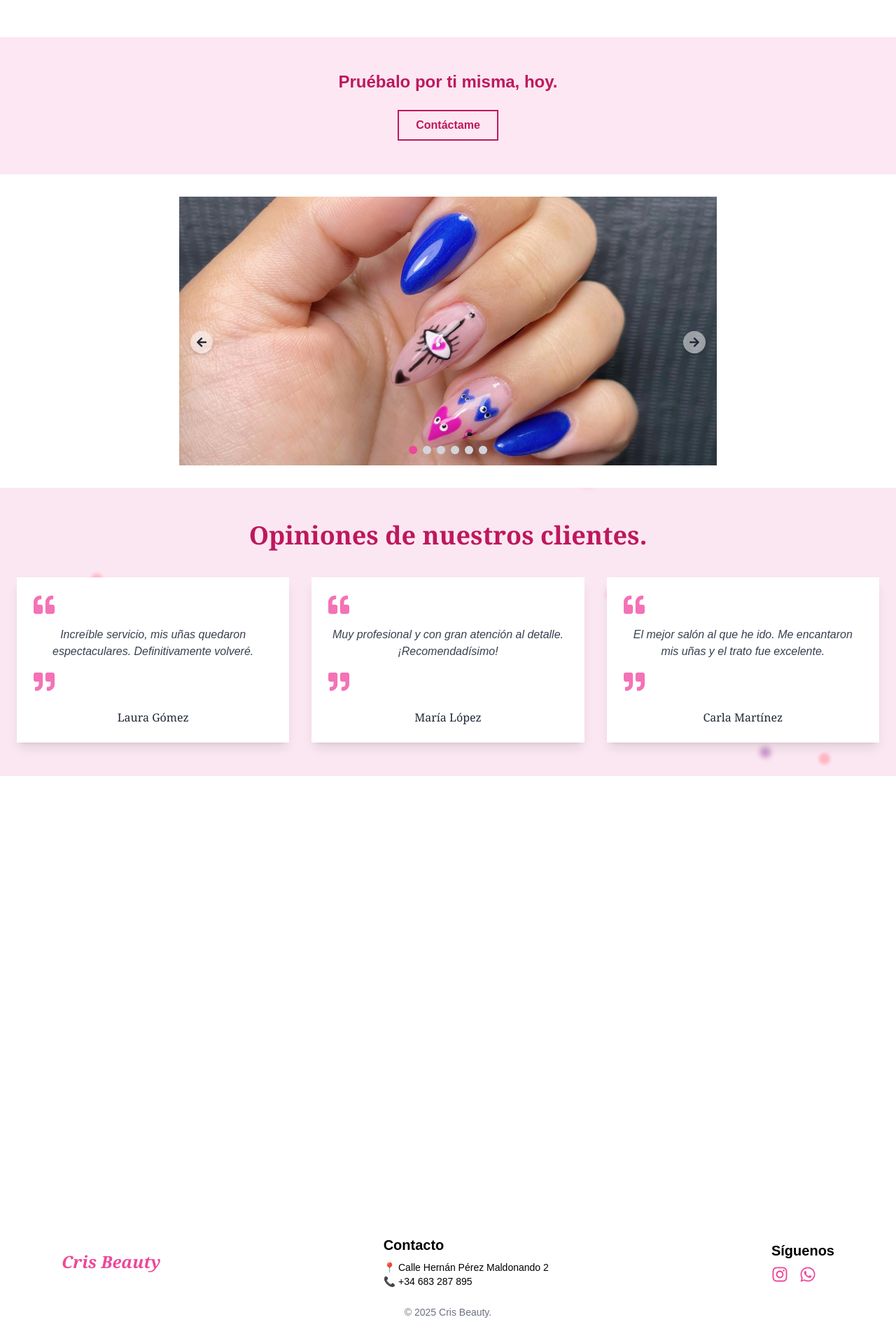
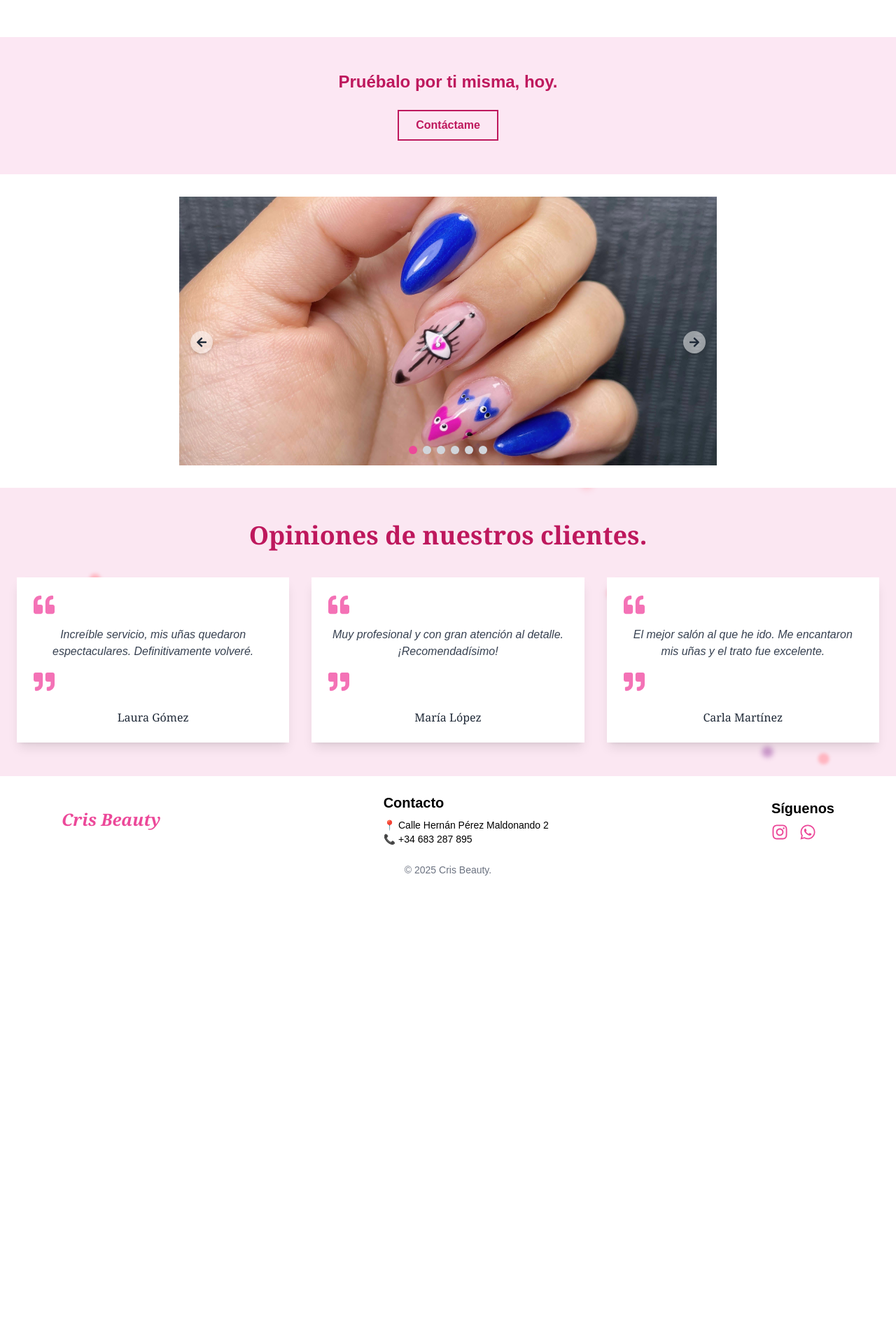
Before and after one commit to sofsamu/cristibeauty, a Next.js app: page / in a window 1280 px wide. Shown: the part 1145-3054 px from the top of the page at 70% size. After the commit the page ends 2422 px from the top, so only its background shows below. Built offline with nearby package versions, Linux system fonts and the light colour scheme.

Commit message:
fix footer

```diff
--- a/src/app/layout.js
+++ b/src/app/layout.js
@@ -29,7 +29,7 @@ export default function RootLayout({ children }) {
     <html lang="es">
       <body className={`${geistSans.variable} ${geistMono.variable} antialiased`}>
         <NavBar />
-        <main>{children}</main>
+        <main className="flex-grow">{children}</main>
         <ScrollToTop/>
         <Footer />
       </body>
--- a/src/components/Footer.jsx
+++ b/src/components/Footer.jsx
@@ -3,7 +3,6 @@ import { FaInstagram, FaWhatsapp } from "react-icons/fa";
 
 export default function Footer() {
   return (
-    <div className="min-h-screen flex flex-col">
     <footer className="py-6 bg-white shadow-md mt-auto">
       <div className="max-w-6xl mx-auto px-6 flex flex-col md:flex-row justify-between items-center text-center md:text-left">
         {/* Información */}
@@ -33,6 +32,5 @@ export default function Footer() {
         © {new Date().getFullYear()} Cris Beauty.
       </div>
     </footer>
-    </div>
   );
 }
```
Lines whose indentation alone changed are shown as unchanged.
